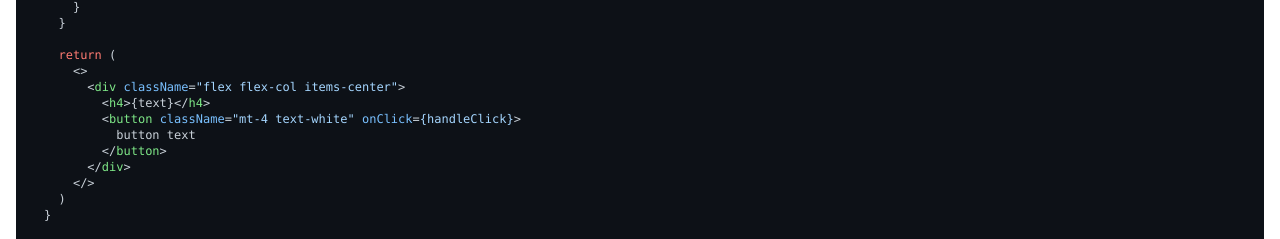
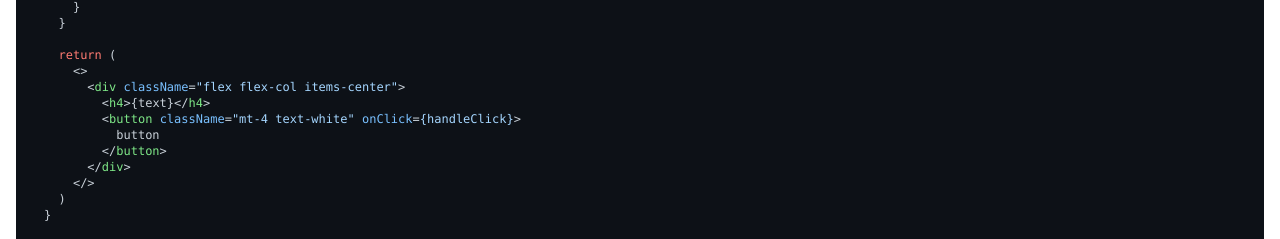
Before and after one commit to nrjdalal/learn-reactjs, a Next.js app: page /useState/01 in a window 1280 px wide. Shown: the part 375-614 px from the top of the page. Built offline with nearby package versions, Linux system fonts and the light colour scheme.

Commit message:
Fri Jun 18 10:46:03 IST 2021

```diff
--- a/pages/useState/01.js
+++ b/pages/useState/01.js
@@ -40,7 +40,7 @@ const Snippet = () => {
       <div className="flex flex-col items-center">
         <h4>{text}</h4>
         <button className="mt-4 text-white" onClick={handleClick}>
-          button text
+          button
         </button>
       </div>
     </>
```
